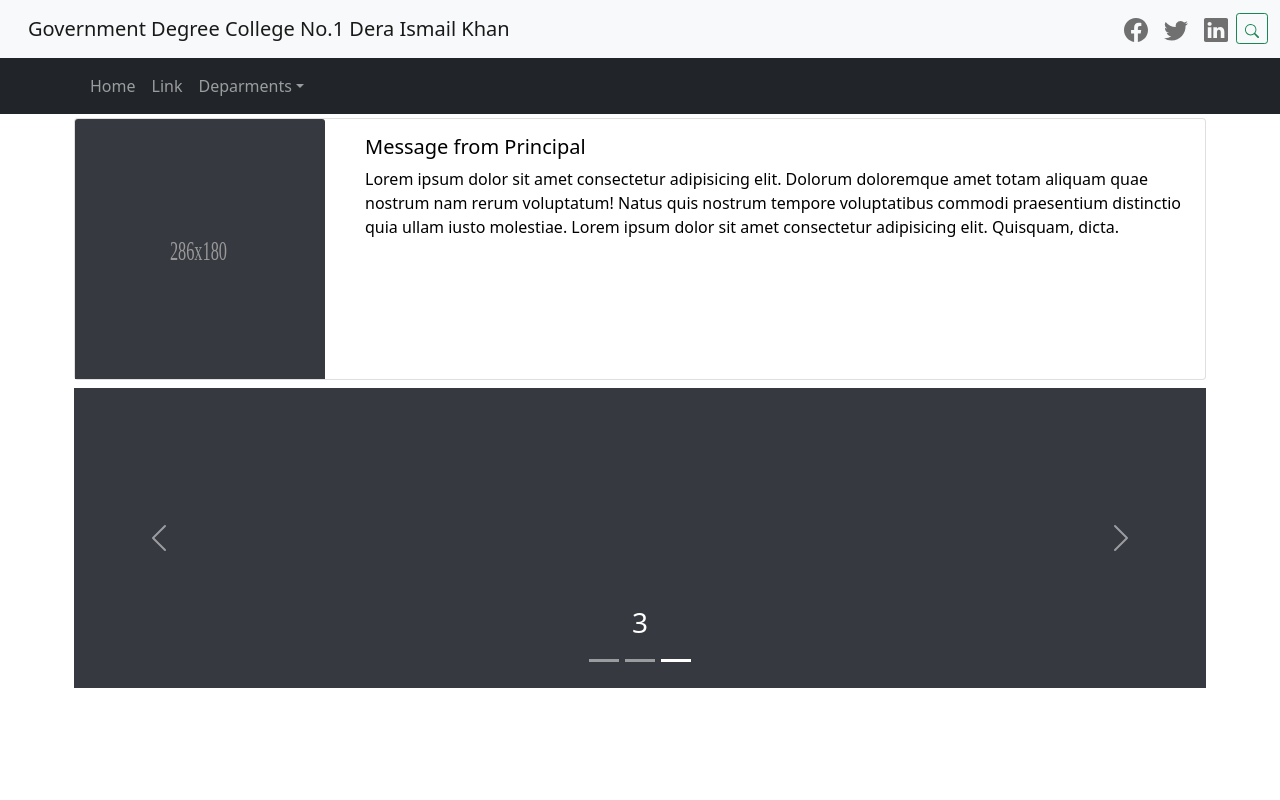
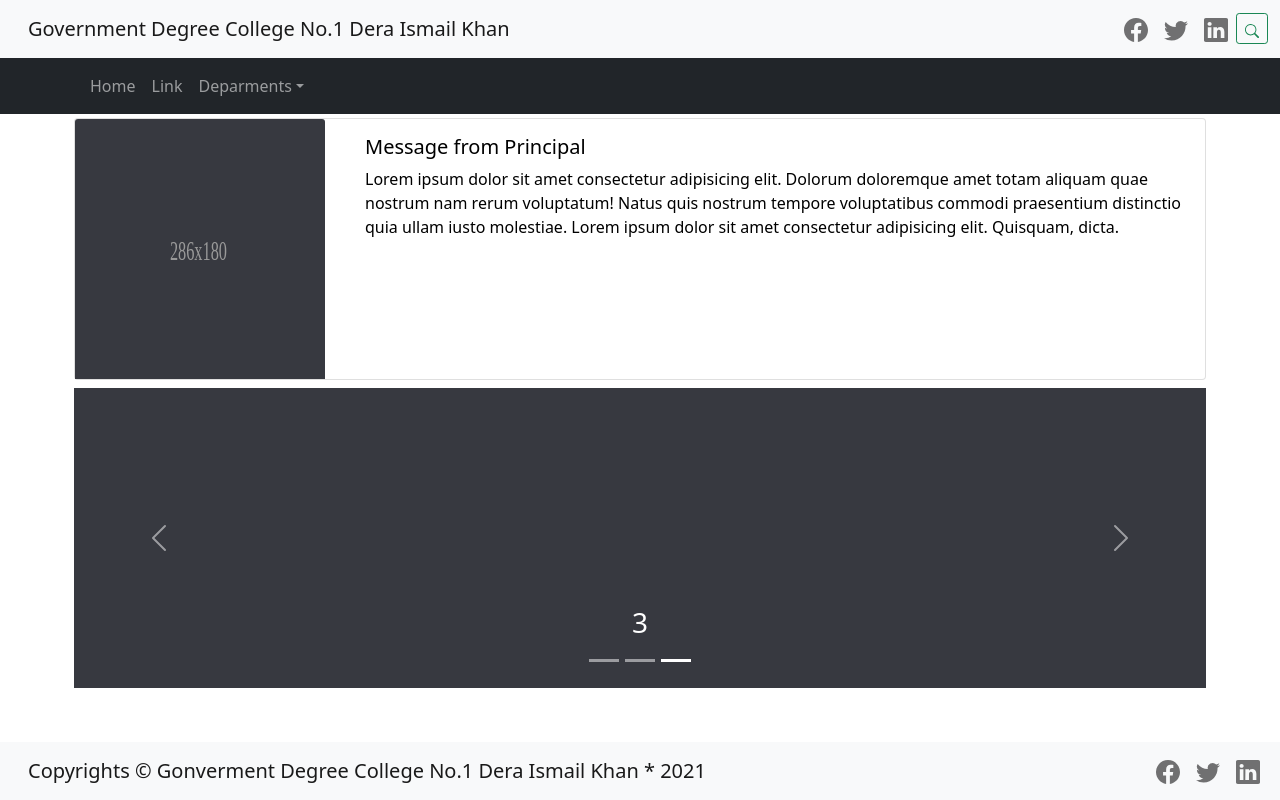
Before and after one commit to faris-xhan/gcdno1, a React (Create React App) app: page / in a window 1280 px wide. Built offline with nearby package versions, Linux system fonts and the light colour scheme.

Commit message:
:sparkles: add footer

```diff
--- a/src/App.js
+++ b/src/App.js
@@ -1,15 +1,19 @@
 import Container from "react-bootstrap/Container";
 import { Routes, Route } from "react-router";
+import { Footer } from "./components/Footer";
 import { Header } from "./components/header/Header";
 import Home from "./routes/home";
 
 function App() {
   return (
-    <Container fluid className="p-0">
+    <Container fluid className="p-0 d-flex flex-column vh-100">
       <Header />
-      <Routes>
-        <Route path="/" element={<Home />} />
-      </Routes>
+      <Container fluid className="flex-grow-1">
+        <Routes>
+          <Route path="/" element={<Home />} />
+        </Routes>
+      </Container>
+      <Footer />
     </Container>
   );
 }
--- /dev/null
+++ b/src/components/Footer.jsx
@@ -0,0 +1,20 @@
+import Navbar from "react-bootstrap/Navbar";
+import Container from "react-bootstrap/Container";
+import { ContactLinks } from "./header/ContactLinks";
+import { Link } from "react-router-dom";
+
+export const Footer = (props) => {
+  return (
+    <footer>
+      <Navbar bg="light">
+        <Container fluid className="flex-wrap ">
+          <Navbar.Brand as={Link} to="/" className="px-3 flex-grow-1 text-wrap">
+            Copyrights &copy; Gonverment Degree College No.1 Dera Ismail Khan *
+            2021
+          </Navbar.Brand>
+          <ContactLinks />
+        </Container>
+      </Navbar>
+    </footer>
+  );
+};
```
